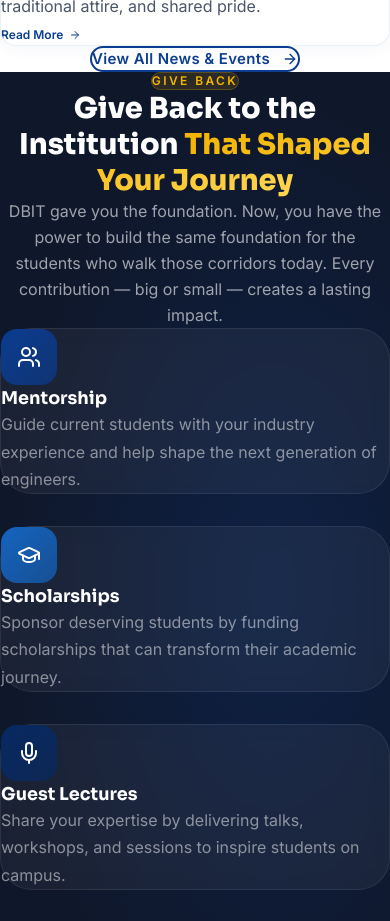
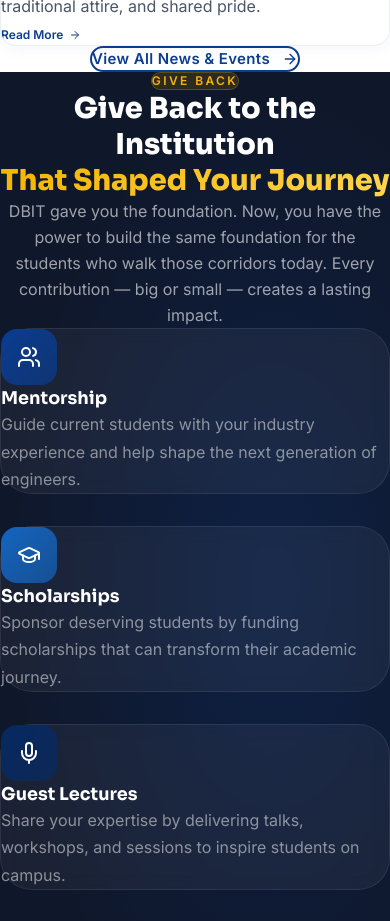
Before and after one commit to nevil06/dbit-alumini, a Next.js app: page / in a window 390 px wide. Shown: the part 7380-8301 px from the top of the page. Built offline with nearby package versions, Linux system fonts and the light colour scheme.

Commit message:
UI/UX: Explicitly center Give Back section heading

```diff
--- a/components/sections/ContributeSection.tsx
+++ b/components/sections/ContributeSection.tsx
@@ -72,8 +72,8 @@ export default function ContributeSection() {
             className="font-[family-name:var(--font-sora)] font-extrabold text-white leading-tight text-center w-full block"
             style={{ fontSize: "clamp(1.8rem,4.5vw,3.2rem)" }}
           >
-            Give Back to the Institution <br className="hidden sm:block" />
-            <span className="gradient-text">That Shaped Your Journey</span>
+            Give Back to the Institution <br />
+            <span className="gradient-text block mt-2">That Shaped Your Journey</span>
           </h2>
           <p className="mt-5 text-white/60 leading-relaxed text-base text-center w-full block">
             DBIT gave you the foundation. Now, you have the power to build the same foundation
```
